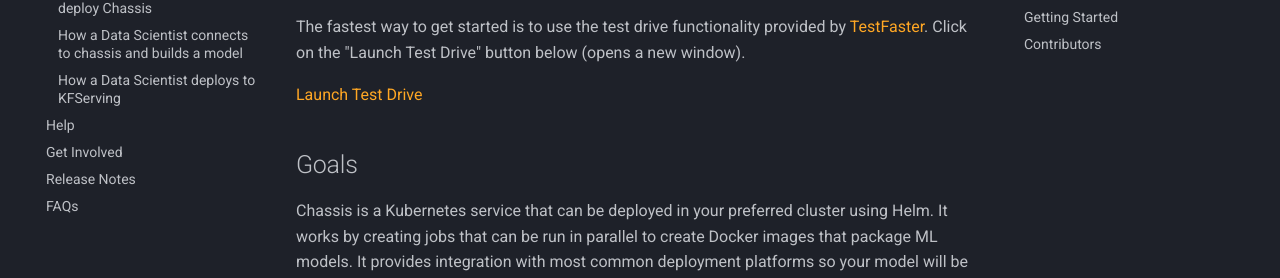
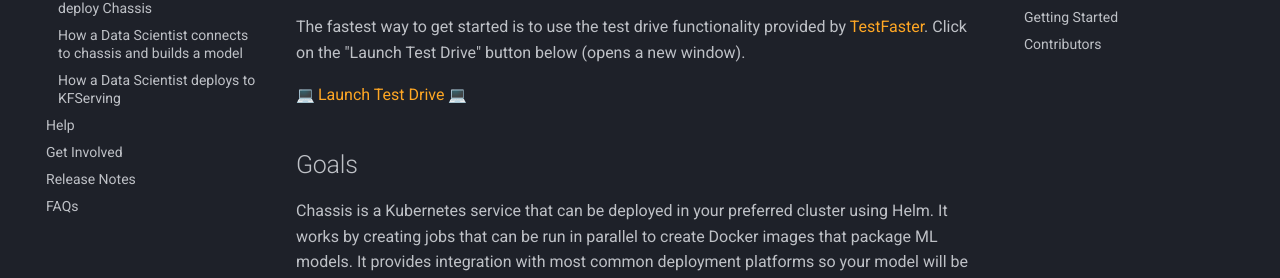
Before and after one commit to chassisml/chassis, an MkDocs documentation site: the page built from docs/docs/index.md, in a window 1280 px wide and 900 px high, scrolled down 651 px. Shown: the part 172-450 px from the top of the window. Built offline with MkDocs 1.6.1 and Material for MkDocs 9.7.7, drawn with Linux system fonts in a browser that asks for light colours; emoji names are drawn with the system emoji font; comment, search, counter and statistics services are not loaded.

Commit message:
launch test drive button needs computer emojis

```diff
--- a/docs/docs/index.md
+++ b/docs/docs/index.md
@@ -22,7 +22,7 @@ Deploy Chassis, send your model to it and start using the built image to predict
 
 The fastest way to get started is to use the test drive functionality provided by [TestFaster](https://testfaster.ci). Click on the "Launch Test Drive" button below (opens a new window).
 
-<a href="https://testfaster.ci/launch?embedded=true&repo=https://github.com/combinator-ml/terraform-k8s-chassis&file=examples/testfaster/.testfaster.yml" target="\_blank">Launch Test Drive</a>
+<a href="https://testfaster.ci/launch?embedded=true&repo=https://github.com/combinator-ml/terraform-k8s-chassis&file=examples/testfaster/.testfaster.yml" target="\_blank">:computer: Launch Test Drive :computer:</a>
 
 ## Goals
 
--- a/docs/mkdocs.yml
+++ b/docs/mkdocs.yml
@@ -21,10 +21,14 @@ theme:
         - navigation.expand
 markdown_extensions:
     - attr_list
+    - pymdownx.details
     - pymdownx.highlight
     - pymdownx.superfences
     - pymdownx.inlinehilite
     - admonition
+    - pymdownx.emoji:
+        emoji_index: !!python/name:materialx.emoji.twemoji
+        emoji_generator: !!python/name:materialx.emoji.to_svg
 repo_url: https://github.com/modzy/chassis
 repo_name: modzy/chassis
 edit_uri: edit/main/docs/docs/
```
